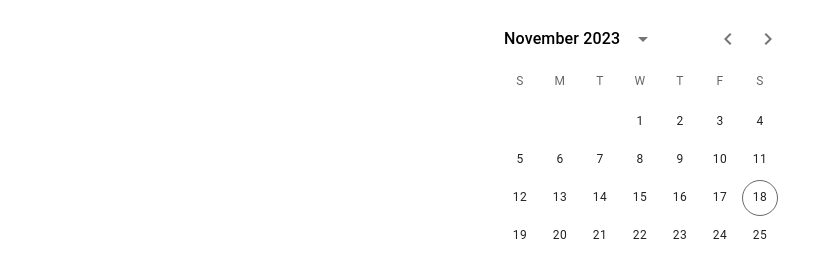
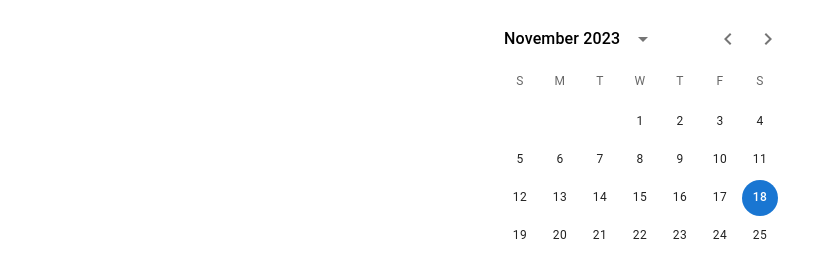
Before and after one commit to alinashabalina/sweattech_hackathon_2023, a React (Create React App) app: page /calendar in a window 1280 px wide. Shown: the top 266 px of the page, without its empty margins (0-833 px from the left). Built offline with nearby package versions, Linux system fonts and the light colour scheme.

Commit message:
make calendar clickable but not working yet

```diff
--- a/src/components/Calendar/index.js
+++ b/src/components/Calendar/index.js
@@ -1,12 +1,15 @@
-import React from 'react'
+import React, { useState } from 'react'
 import {DateCalendar} from '@mui/x-date-pickers/DateCalendar';
 import { LocalizationProvider } from '@mui/x-date-pickers/LocalizationProvider';
 import { AdapterDayjs } from '@mui/x-date-pickers/AdapterDayjs';
+import dayjs from 'dayjs';
 
 export default function Calendar() {
+  const [value, setValue] = useState(dayjs)
+  console.log(value);
   return (
     <LocalizationProvider dateAdapter={AdapterDayjs}>
-        <DateCalendar />
+        <DateCalendar value={value} onChange={(newValue)=>setValue(newValue)} />
     </LocalizationProvider>
   )
 }
```
